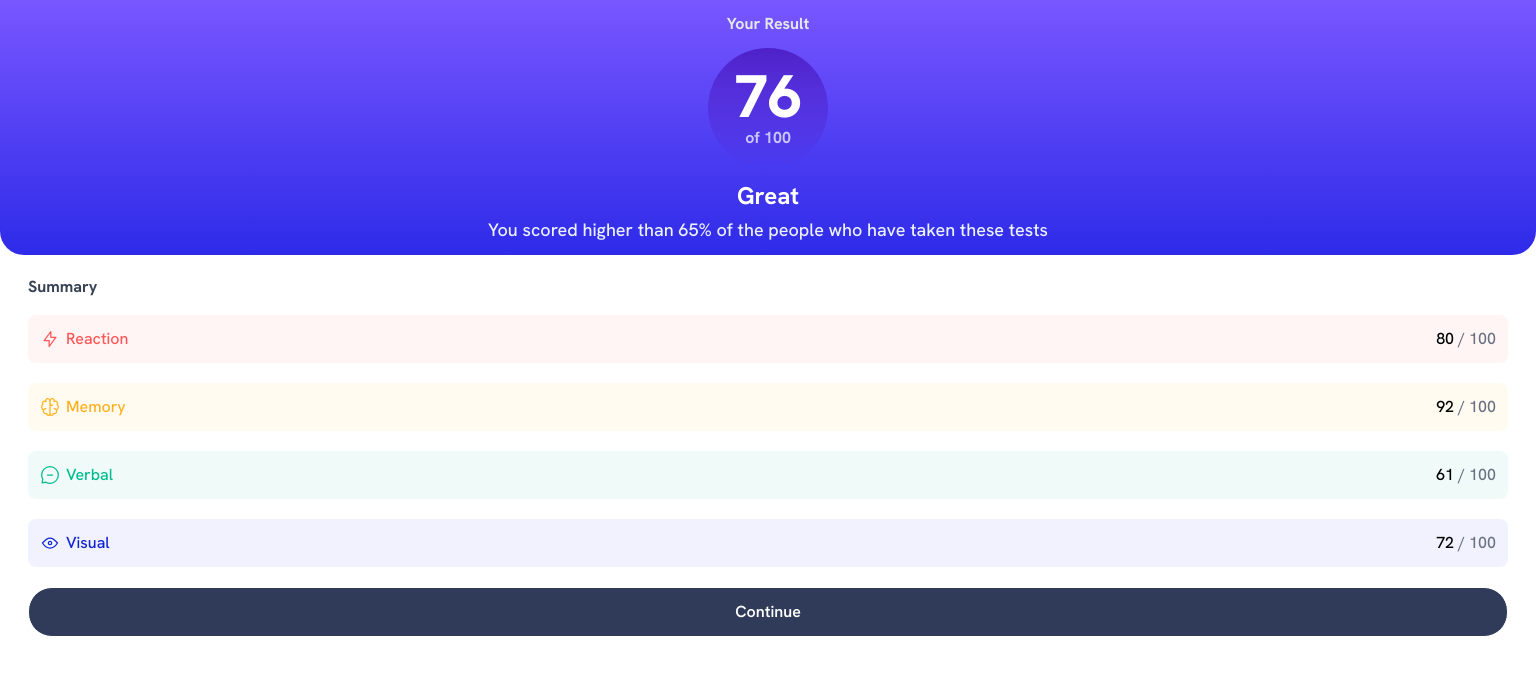
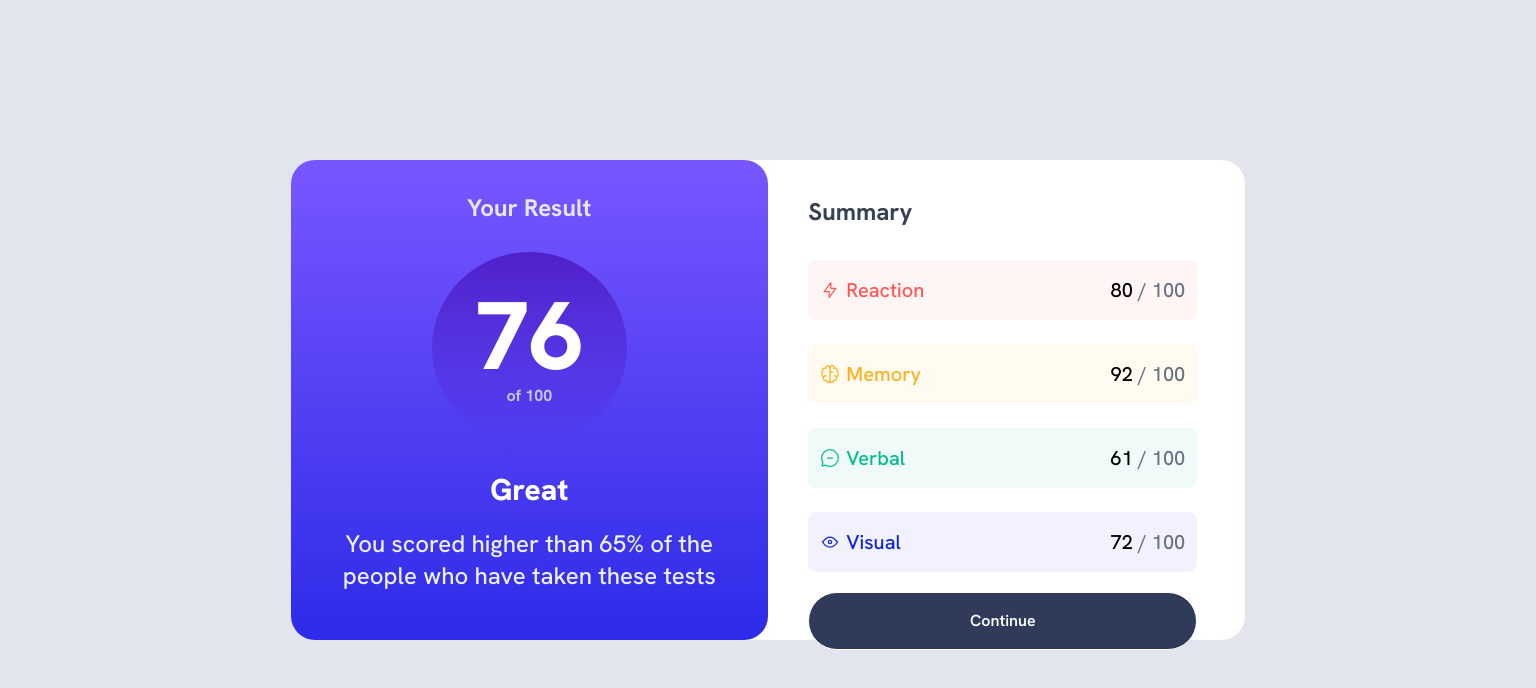
Before and after one commit to Gina-bun/SCAMP-frontend-mentorship-tasks, a React (Vite) app in the folder Result-Summary-Component/: page / in a window 1536 px wide. Shown: the top 688 px of the page. Built offline with nearby package versions, Linux system fonts and the light colour scheme.

Commit message:
add desktop responsiveness

```diff
--- a/Result-Summary-Component/src/SummaryCard.jsx
+++ b/Result-Summary-Component/src/SummaryCard.jsx
@@ -20,34 +20,36 @@ export function SummaryCard({data}){
 
     return (
         <>
-          <div className="container">
+          <div className="container min-[1440px]:flex">
             <div
-            className="result text-white flex flex-col gap-3 items-center text-center
-             py-3 px-12 rounded-bl-3xl rounded-br-3xl"
+            className="result w-screen min-[1440px]:w-[40%] min-[1440px]:rounded-t-3xl text-white flex
+            flex-col gap-3 min-[1440px]:gap-7 items-center text-center
+             py-3 min-[1440px]:py-8 px-12 rounded-bl-3xl rounded-br-3xl"
              style={{background: "linear-gradient( to bottom , hsl(252, 100%, 67%), hsl(241, 81%, 54%))"}}
              >
-                <h3 className="font-bold text-gray-200">Your Result</h3>
+                <h3 className="font-bold text-gray-200 min-[1440px]:text-2xl">Your Result</h3>
 
                 <div
-                className="average rounded-[100%] py-4.5 px-6.5"
+                className="average rounded-[100%] py-4.5 px-6.5 min-[1440px]:py-9 min-[1440px]:px-11"
                 style={{background: "linear-gradient(to bottom, hsla(256, 72%, 46%, 1),hsla(241, 72%, 46%, 0))"}}
                 >
-                        <p className="text-6xl font-extrabold">76</p>
-                        <p className="font-bold" style={{color: "hsl(241, 100%, 89%)"}}>of 100</p>
+                        <p className="text-6xl font-extrabold min-[1440px]:text-[6rem]">76</p>
+                        <p className="font-bold min-[1440px]:font-[3rem]" style={{color: "hsl(241, 100%, 89%)"}}>of 100</p>
                 </div>
 
-                <p className="text-2xl font-bold mb-[-8px]" >Great</p>
-                <p className="text-[18px]" style={{color: "hsl(221, 100%, 96%)"}}>You scored higher than 65% of the people who have taken these tests</p>
+                <p className="text-2xl font-bold mb-[-8px] min-[1440px]:font-extrabold min-[1440px]:text-3xl" >Great</p>
+                <p className="text-[18px] min-[1440px]:text-2xl min-[1440px]:text-center" style={{color: "hsl(221, 100%, 96%)"}}>You scored higher than 65% of the people who have taken these tests</p>
             </div>
 
-            <div className="summary py-1 px-7">
-                <h3 className=" text-gray-700 py-4 font-bold">Summary</h3>
+            <div className="summary py-1 px-7 min-[1440px]:pl-25 min-[1440px]:pr-12 min-[1440px]:w-[45%] min-[1440px]:h-[60vh]
+            min-[1440px]:rounded-r-3xl">
+                <h3 className=" text-gray-700 py-4 font-bold min-[1440px]:text-2xl min-[1440px]:py-8">Summary</h3>
                 {/* list content here */}
-                <div className="summary-items flex flex-col gap-y-5">
+                <div className="summary-items flex flex-col gap-y-5 min-[1440px]:gap-6">
                     {
                          data.map((dataObj) => {
                     return  <div
-                            className="flex justify-between py-3 rounded-lg px-3"
+                            className="flex justify-between py-3 min-[1440px]:py-4 rounded-lg px-3 min-[1440px]:text-xl"
                             style={{backgroundColor: bgColours[dataObj.category]}}
                             key={dataObj.category}>
 
@@ -62,7 +64,8 @@ export function SummaryCard({data}){
                     }
                 </div>
                 <button
-                className="border rounded-3xl py-3 w-full mt-5 text-white"
+                className="btn border rounded-3xl py-3 min-[1440px]:py-4 min-[1440px]:rounded-4xl w-full
+                 mt-5 text-white cursor-pointer"
                 style={{backgroundColor: "hsl(224, 30%, 27%)"}}
                 >
                     Continue</button>
--- a/Result-Summary-Component/src/index.css
+++ b/Result-Summary-Component/src/index.css
@@ -9,8 +9,41 @@
 body{
   font-family: "Hanken";
   font-weight: 500;
+  overflow: hidden;
 }
 
 button{
   font-weight: 600;
 }
+
+.btn:hover,
+.btn:focus,
+.btn:active{
+  background: linear-gradient(to bottom, hsl(252, 100%, 67%), hsl(241, 81%, 54%) );
+}
+
+@media (min-width:1440px){
+  .container{
+    position: relative;
+    display: flex;
+    justify-content: center;
+  }
+
+  body{
+    background-color: hsl(226, 28%, 91%);
+    display: flex;
+    height: 100vh;
+    justify-content: center;
+    align-items: center;
+  }
+
+  .result{
+    z-index: 99;
+  }
+
+  .summary{
+    background-color: hsl(0, 0%, 100%);
+    margin-left: -5%;
+  }
+
+}
```
